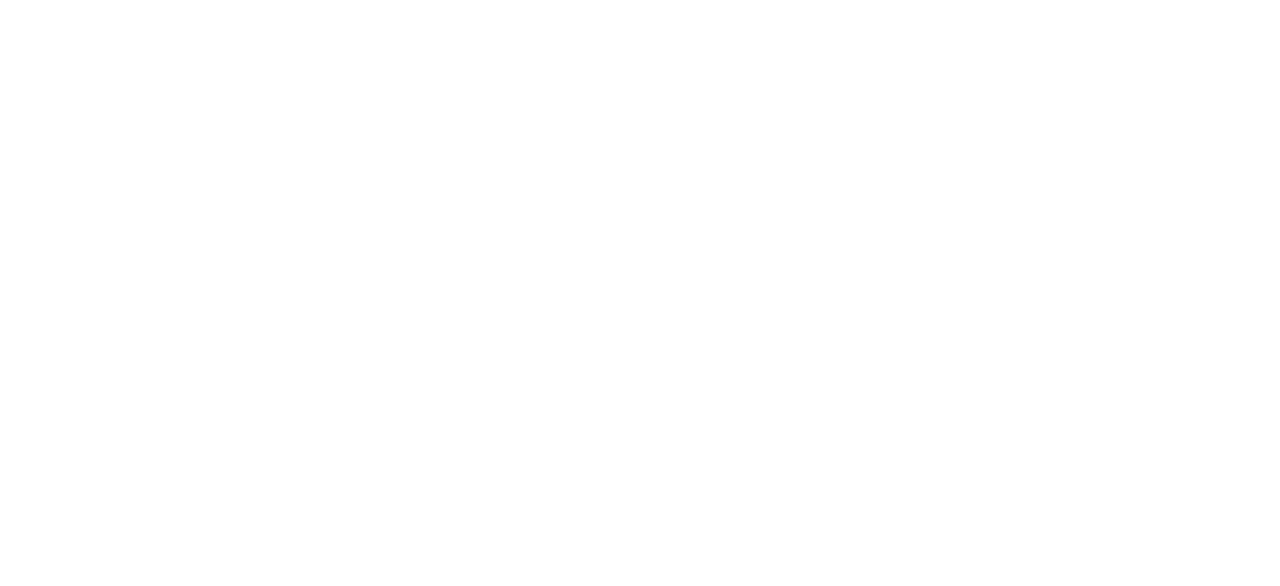
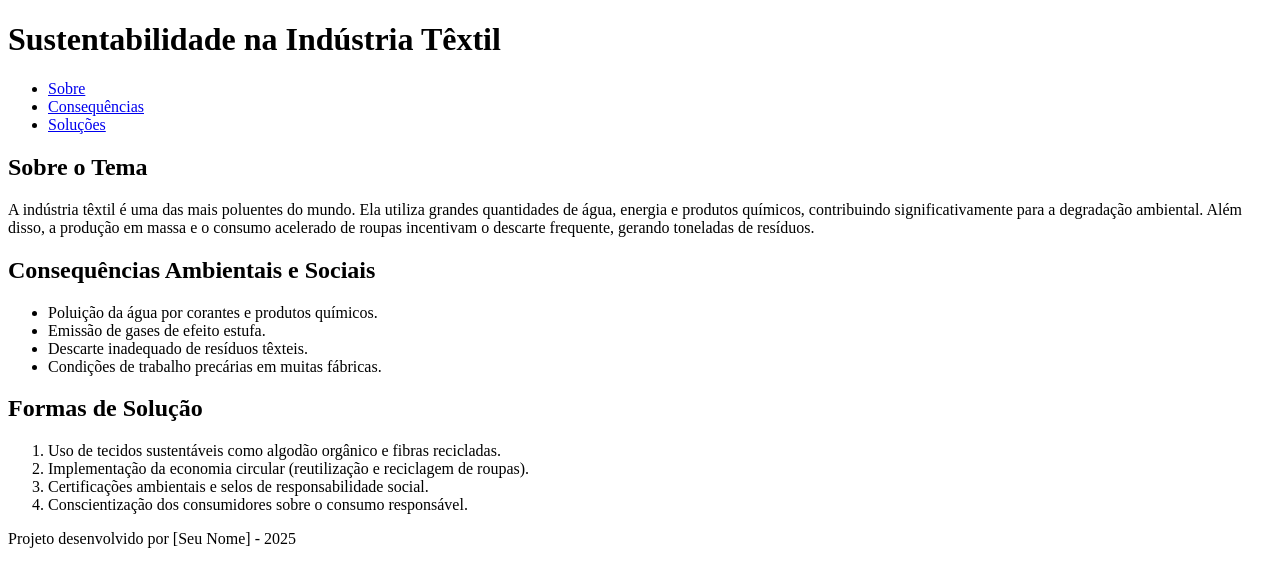
Before and after one commit to gabikns/agrinho, a plain HTML site: page index.html in a window 1280 px wide. Drawn offline with Linux system fonts and the light colour scheme.

Commit message:
Update index.html

```diff
--- a/index.html
+++ b/index.html
@@ -1,11 +1,54 @@
 <!DOCTYPE html>
-<html lang="pt-br">
+<html lang="pt-BR">
 <head>
-    <meta charset="UTF-8">
-    <meta name="viewport" content="width=device-width, initial-scale=1.0">
-    <title>Agrinho</title>
+  <meta charset="UTF-8">
+  <meta name="viewport" content="width=device-width, initial-scale=1.0">
+  <title>Sustentabilidade na Indústria Têxtil</title>
+  <link rel="stylesheet" href="style.css">
 </head>
 <body>
+  <header>
+    <h1>Sustentabilidade na Indústria Têxtil</h1>
+    <nav>
+      <ul>
+        <li><a href="#sobre">Sobre</a></li>
+        <li><a href="#consequencias">Consequências</a></li>
+        <li><a href="#solucoes">Soluções</a></li>
+      </ul>
+    </nav>
+  </header>
 
+  <main>
+    <section id="sobre">
+      <h2>Sobre o Tema</h2>
+      <p>
+        A indústria têxtil é uma das mais poluentes do mundo. Ela utiliza grandes quantidades de água, energia e produtos químicos, contribuindo significativamente para a degradação ambiental. Além disso, a produção em massa e o consumo acelerado de roupas incentivam o descarte frequente, gerando toneladas de resíduos.
+      </p>
+    </section>
+
+    <section id="consequencias">
+      <h2>Consequências Ambientais e Sociais</h2>
+      <ul>
+        <li>Poluição da água por corantes e produtos químicos.</li>
+        <li>Emissão de gases de efeito estufa.</li>
+        <li>Descarte inadequado de resíduos têxteis.</li>
+        <li>Condições de trabalho precárias em muitas fábricas.</li>
+      </ul>
+    </section>
+
+    <section id="solucoes">
+      <h2>Formas de Solução</h2>
+      <ol>
+        <li>Uso de tecidos sustentáveis como algodão orgânico e fibras recicladas.</li>
+        <li>Implementação da economia circular (reutilização e reciclagem de roupas).</li>
+        <li>Certificações ambientais e selos de responsabilidade social.</li>
+        <li>Conscientização dos consumidores sobre o consumo responsável.</li>
+      </ol>
+    </section>
+  </main>
+
+  <footer>
+    <p>Projeto desenvolvido por [Seu Nome] - 2025</p>
+  </footer>
 </body>
 </html>
```
